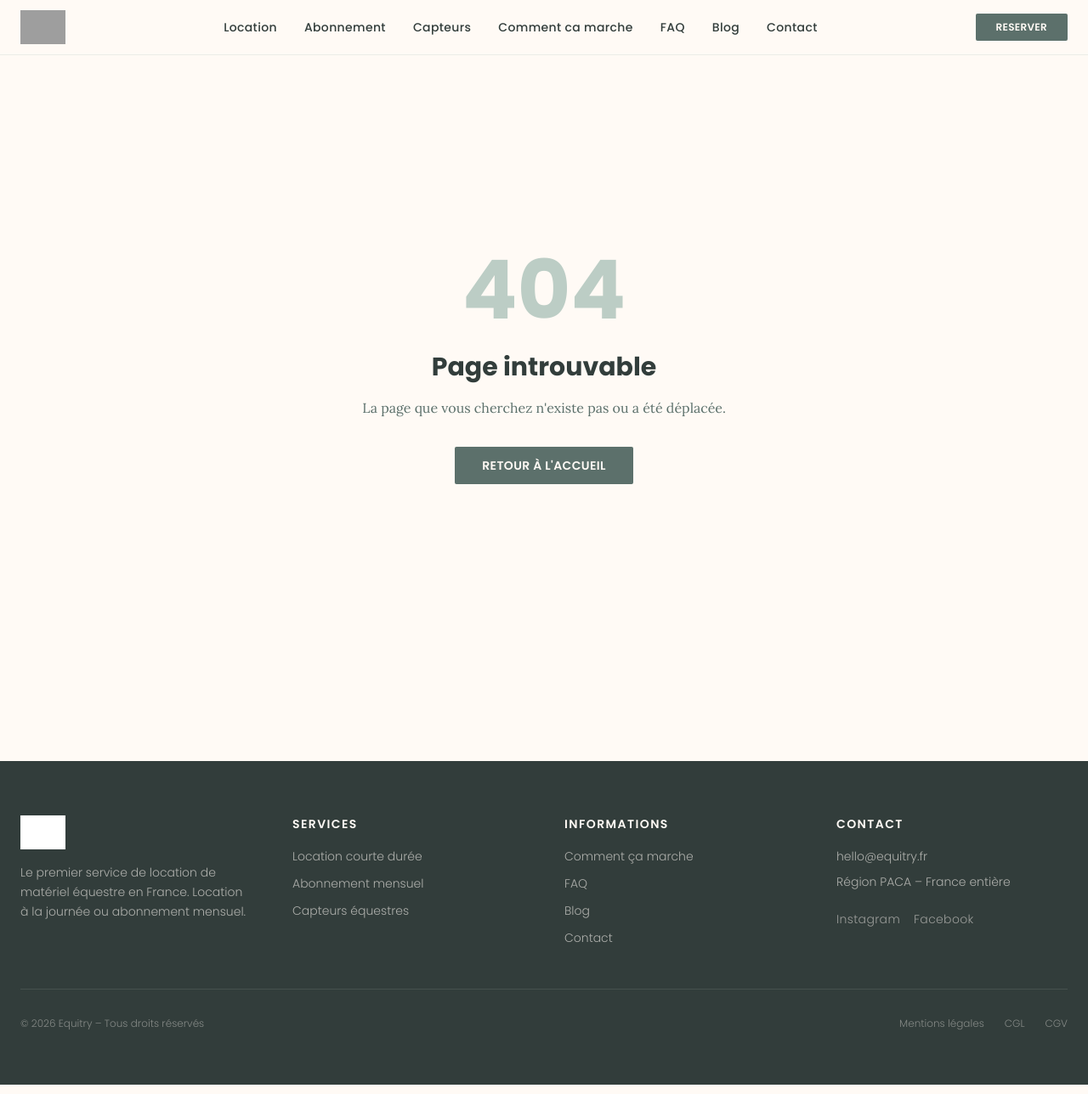
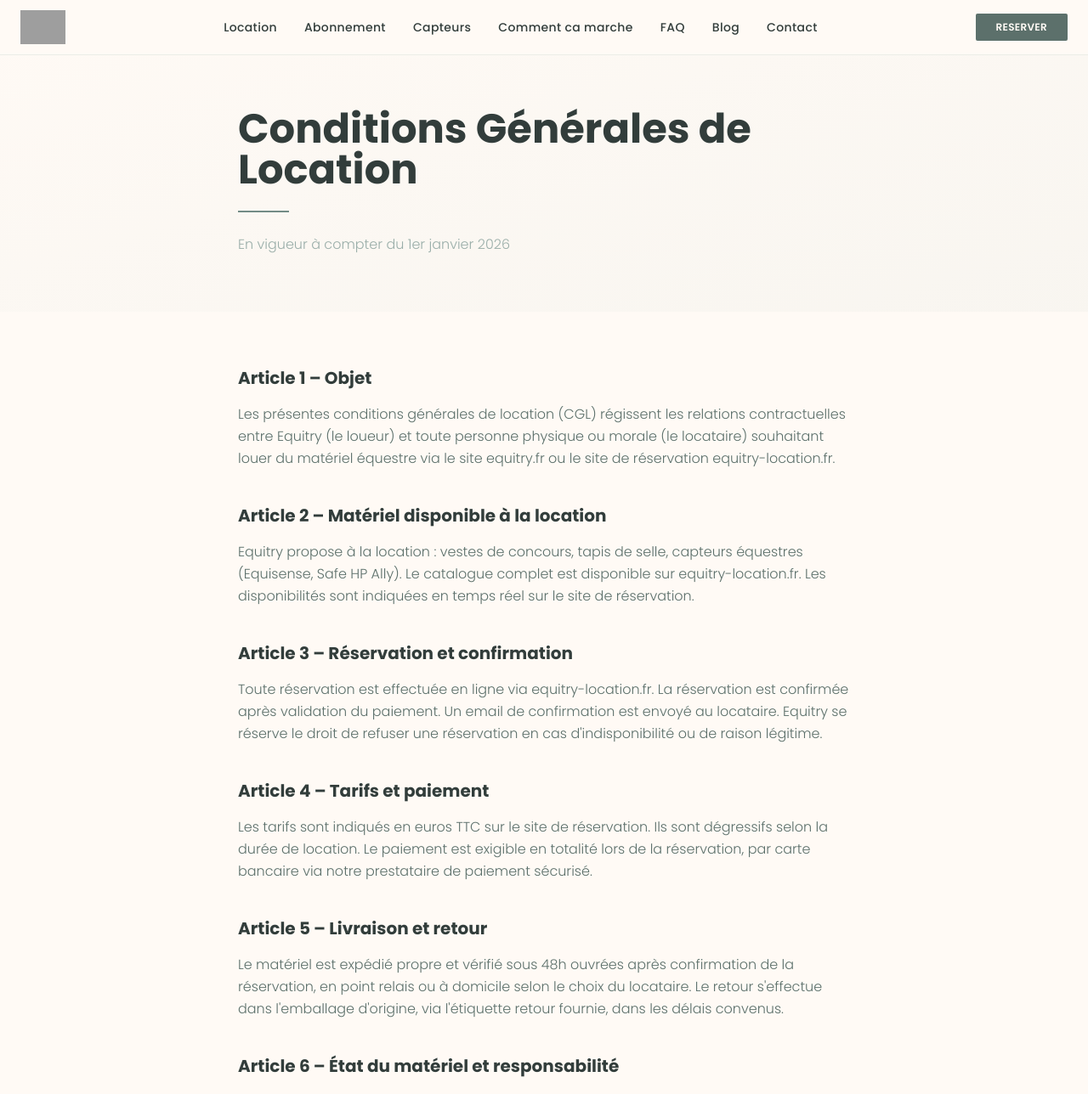
Before and after one commit to lea-equitry/equitry, a Next.js app: page /cgl in a window 1280 px wide. Before the commit this address had no page. Shown: the top 1288 px of the page at 85% size. Built offline with nearby package versions, Linux system fonts and the light colour scheme; grey boxes are pictures that could not be loaded.

Commit message:
Create page.tsx

```diff
--- /dev/null
+++ b/src/app/cgl/page.tsx
@@ -0,0 +1,123 @@
+import type { Metadata } from 'next'
+import Link from 'next/link'
+
+export const metadata: Metadata = {
+  title: 'Conditions Générales de Location | Equitry',
+  description: 'Conditions générales de location de matériel équestre Equitry.',
+}
+
+export default function CGL() {
+  return (
+    <>
+      <section className="pt-32 pb-16 bg-gradient-to-br from-cream to-sage-lighter/10">
+        <div className="max-w-3xl mx-auto px-4 sm:px-6">
+          <h1 className="font-poppins font-bold text-4xl sm:text-5xl text-sage-darkest mb-6">
+            Conditions Générales de Location
+          </h1>
+          <div className="equitry-divider" />
+          <p className="font-poppins font-light text-sage-light mt-6">En vigueur à compter du 1er janvier 2026</p>
+        </div>
+      </section>
+
+      <section className="py-16 bg-cream">
+        <div className="max-w-3xl mx-auto px-4 sm:px-6 space-y-10">
+
+          <div>
+            <h2 className="font-poppins font-bold text-xl text-sage-darkest mb-4">Article 1 – Objet</h2>
+            <p className="font-poppins font-light text-sage-dark leading-relaxed">
+              Les présentes conditions générales de location (CGL) régissent les relations contractuelles entre
+              Equitry (le loueur) et toute personne physique ou morale (le locataire) souhaitant louer du matériel
+              équestre via le site equitry.fr ou le site de réservation equitry-location.fr.
+            </p>
+          </div>
+
+          <div>
+            <h2 className="font-poppins font-bold text-xl text-sage-darkest mb-4">Article 2 – Matériel disponible à la location</h2>
+            <p className="font-poppins font-light text-sage-dark leading-relaxed">
+              Equitry propose à la location : vestes de concours, tapis de selle, capteurs équestres (Equisense,
+              Safe HP Ally). Le catalogue complet est disponible sur equitry-location.fr. Les disponibilités sont
+              indiquées en temps réel sur le site de réservation.
+            </p>
+          </div>
+
+          <div>
+            <h2 className="font-poppins font-bold text-xl text-sage-darkest mb-4">Article 3 – Réservation et confirmation</h2>
+            <p className="font-poppins font-light text-sage-dark leading-relaxed">
+              Toute réservation est effectuée en ligne via equitry-location.fr. La réservation est confirmée après
+              validation du paiement. Un email de confirmation est envoyé au locataire. Equitry se réserve le droit
+              de refuser une réservation en cas d'indisponibilité ou de raison légitime.
+            </p>
+          </div>
+
+          <div>
+            <h2 className="font-poppins font-bold text-xl text-sage-darkest mb-4">Article 4 – Tarifs et paiement</h2>
+            <p className="font-poppins font-light text-sage-dark leading-relaxed">
+              Les tarifs sont indiqués en euros TTC sur le site de réservation. Ils sont dégressifs selon la durée
+              de location. Le paiement est exigible en totalité lors de la réservation, par carte bancaire via
+              notre prestataire de paiement sécurisé.
+            </p>
+          </div>
+
+          <div>
+            <h2 className="font-poppins font-bold text-xl text-sage-darkest mb-4">Article 5 – Livraison et retour</h2>
+            <p className="font-poppins font-light text-sage-dark leading-relaxed">
+              Le matériel est expédié propre et vérifié sous 48h ouvrées après confirmation de la réservation,
+              en point relais ou à domicile selon le choix du locataire. Le retour s'effectue dans l'emballage
+              d'origine, via l'étiquette retour fournie, dans les délais convenus.
+            </p>
+          </div>
+
+          <div>
+            <h2 className="font-poppins font-bold text-xl text-sage-darkest mb-4">Article 6 – État du matériel et responsabilité</h2>
+            <p className="font-poppins font-light text-sage-dark leading-relaxed">
+              Le matériel est fourni en bon état. Le locataire est responsable de tout dommage causé pendant
+              la durée de la location, à l'exception de l'usure normale. En cas de dommage, le locataire
+              s'engage à contacter Equitry dans les 24h. Une indemnisation pourra être demandée selon la nature
+              du dommage.
+            </p>
+          </div>
+
+          <div>
+            <h2 className="font-poppins font-bold text-xl text-sage-darkest mb-4">Article 7 – Annulation</h2>
+            <p className="font-poppins font-light text-sage-dark leading-relaxed">
+              Toute annulation doit être effectuée par email à hello@equitry.fr. Les conditions de remboursement
+              sont les suivantes : annulation plus de 7 jours avant le début de la location : remboursement intégral ;
+              annulation entre 3 et 7 jours : remboursement à 50% ; annulation moins de 3 jours : aucun remboursement.
+            </p>
+          </div>
+
+          <div>
+            <h2 className="font-poppins font-bold text-xl text-sage-darkest mb-4">Article 8 – Dépôt de garantie</h2>
+            <p className="font-poppins font-light text-sage-dark leading-relaxed">
+              Un dépôt de garantie peut être demandé selon le matériel loué. Il est restitué dans un délai de
+              5 jours ouvrés après le retour du matériel, sous réserve de bon état.
+            </p>
+          </div>
+
+          <div>
+            <h2 className="font-poppins font-bold text-xl text-sage-darkest mb-4">Article 9 – Droit applicable</h2>
+            <p className="font-poppins font-light text-sage-dark leading-relaxed">
+              Les présentes CGL sont soumises au droit français. En cas de litige, les parties s'efforceront
+              de trouver une solution amiable. À défaut, les tribunaux compétents du ressort du siège social
+              d'Equitry seront saisis.
+            </p>
+          </div>
+
+          <div>
+            <h2 className="font-poppins font-bold text-xl text-sage-darkest mb-4">Contact</h2>
+            <p className="font-poppins font-light text-sage-dark leading-relaxed">
+              Pour toute question relative aux présentes CGL :<br />
+              <a href="mailto:hello@equitry.fr" className="text-sage hover:underline">hello@equitry.fr</a>
+            </p>
+          </div>
+
+          <div className="pt-4">
+            <Link href="/" className="font-poppins text-sm text-sage hover:text-sage-dark transition-colors">
+              ← Retour à l'accueil
+            </Link>
+          </div>
+        </div>
+      </section>
+    </>
+  )
+}
```
